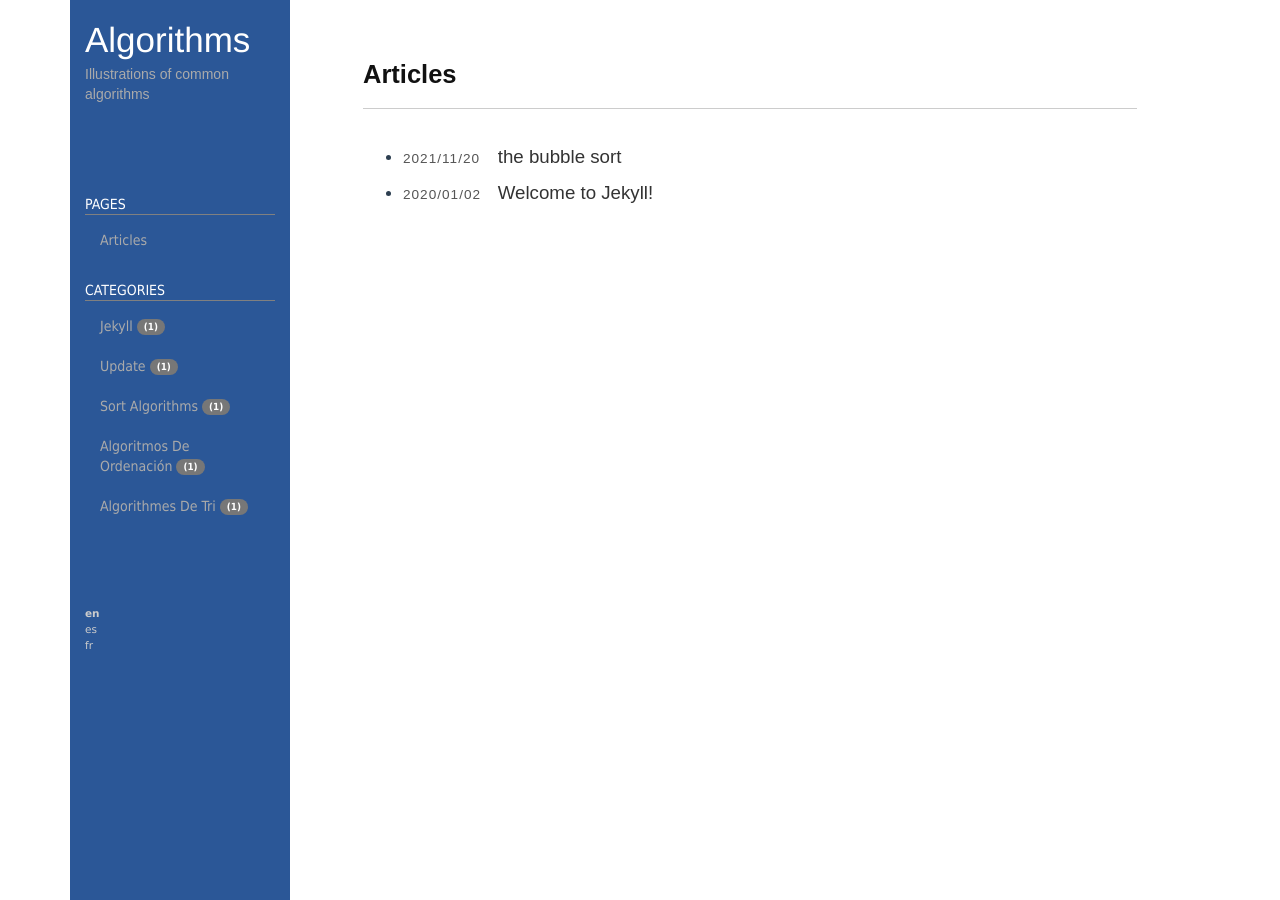
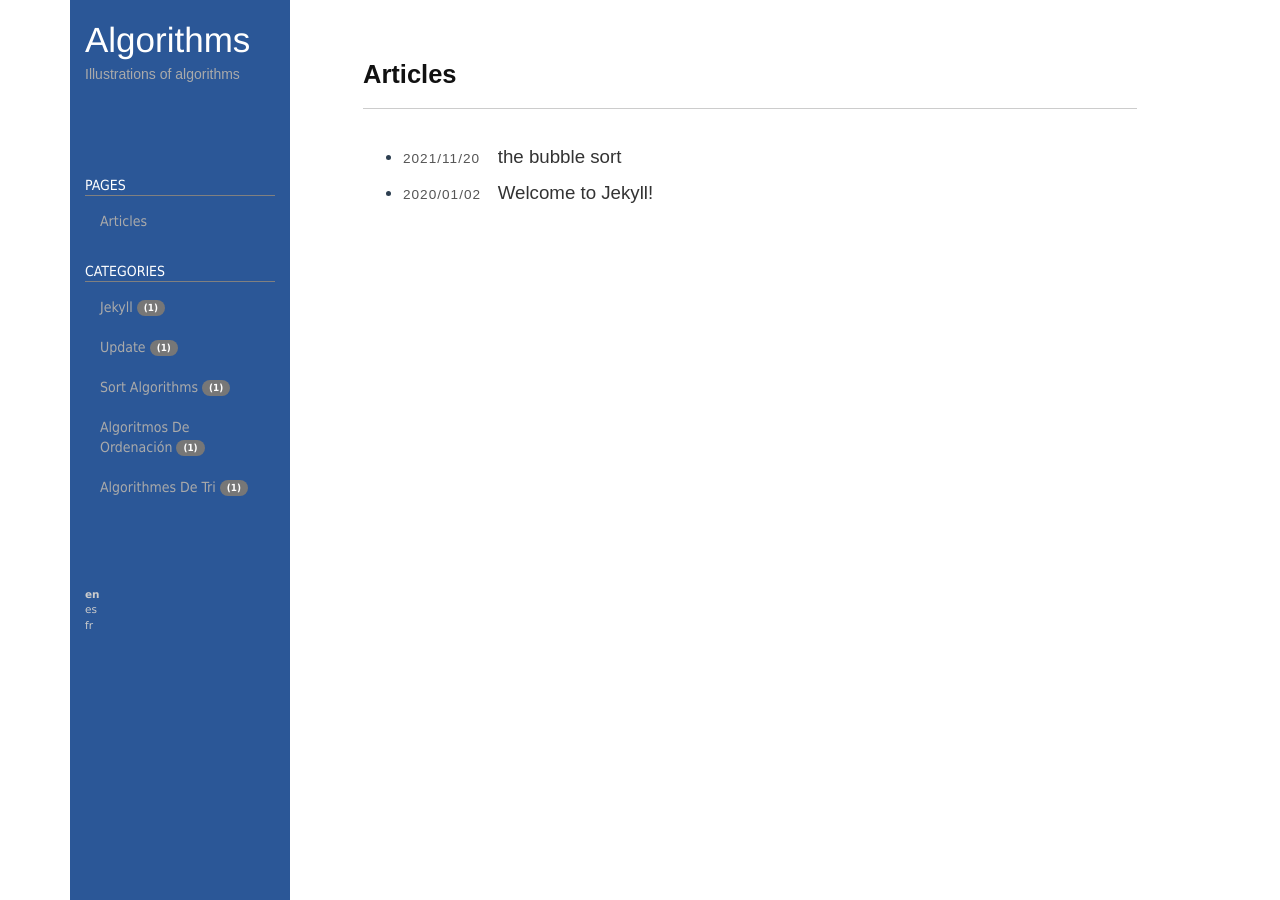
Before and after one commit to LWH-21/Algos, a Jekyll site: the page built from index_en.md, in a window 1280 px wide. Built offline with Jekyll 4.4.1, drawn with Linux system fonts in a browser that asks for light colours; nearby versions of some CDN libraries; library files that are not in the unit come from our copies.

Commit message:
Update _config.yml

```diff
--- a/_config.yml
+++ b/_config.yml
@@ -8,8 +8,8 @@ title:
     es: "Algoritmos"
 description:
     fr: "Anti-manuel d'algorithmique"
-    en: "Illustrations of common algorithms"
-    es: "Ilustraciones de algoritmos comunes"
+    en: "Illustrations of algorithms"
+    es: "Ilustraciones de algoritmos"
 
 tagline:
     fr: "Algorithmes"
```
